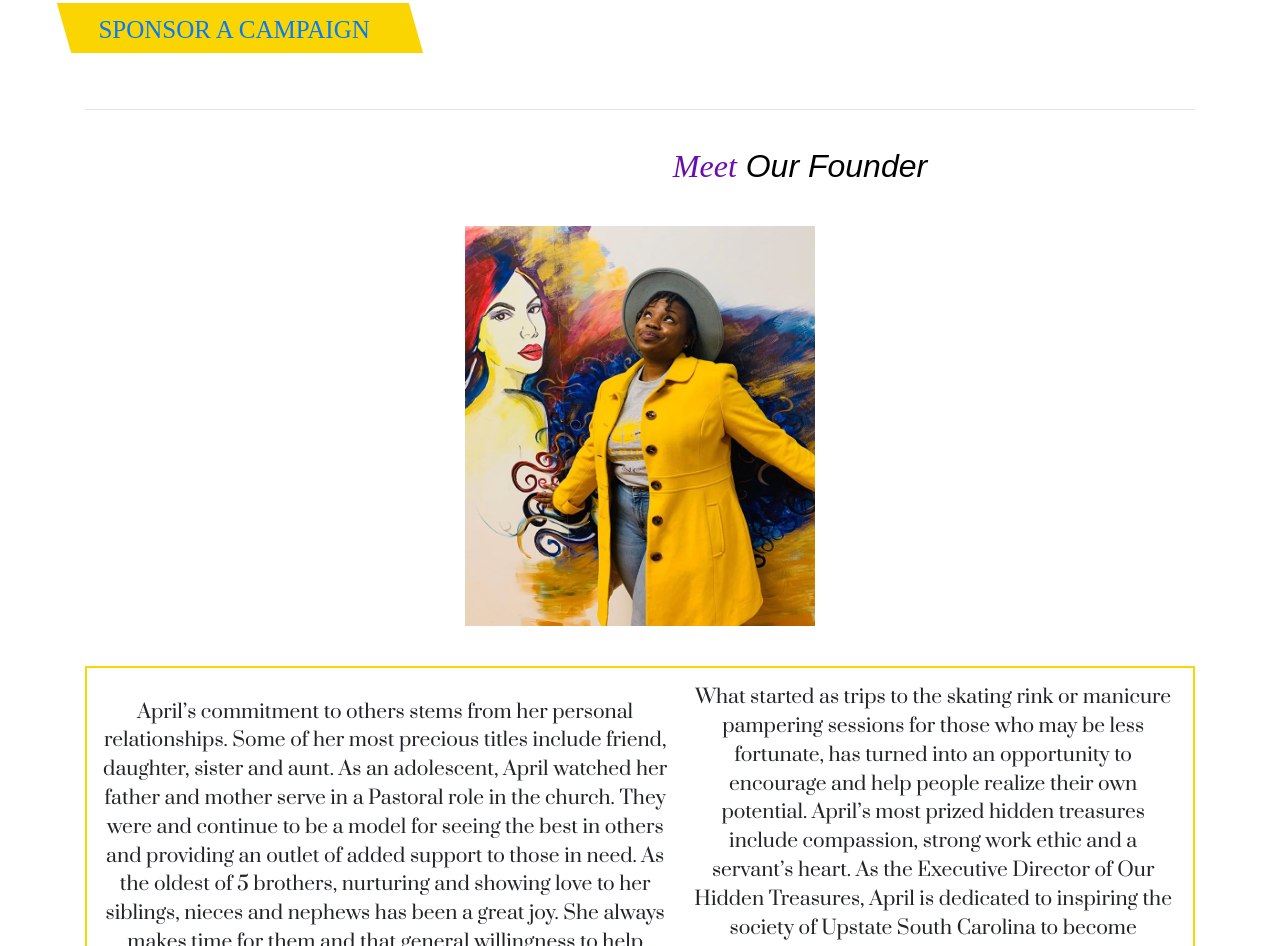
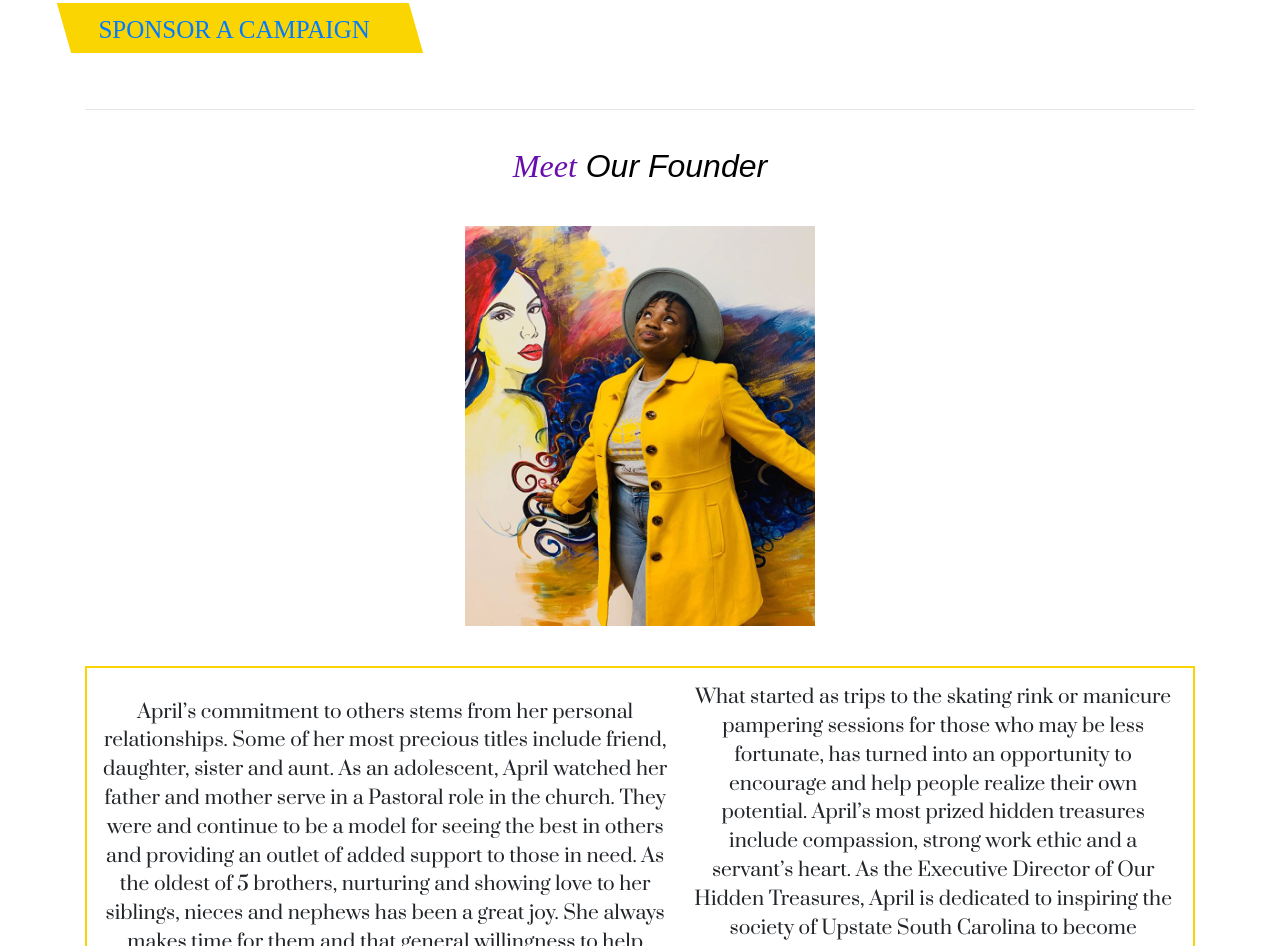
Before and after one commit to kenyawilson/OurHiddenTreasures, a plain HTML site: page about.html in a window 1280 px wide. Shown: the part 1130-2076 px from the top of the page. Drawn offline with nearby package versions, Linux system fonts and the light colour scheme; a web font is replaced by a local one.

```diff
--- a/responsive.css
+++ b/responsive.css
@@ -639,7 +639,7 @@
       .section-title {
         margin-top: 20px;
         margin-bottom: 30px;
-        margin-left: 25vw;
+        margin-left: 0;
         width: 50vw;
         line-height: 40px;
         font-family: 'Gotu', sans-serif;
```
